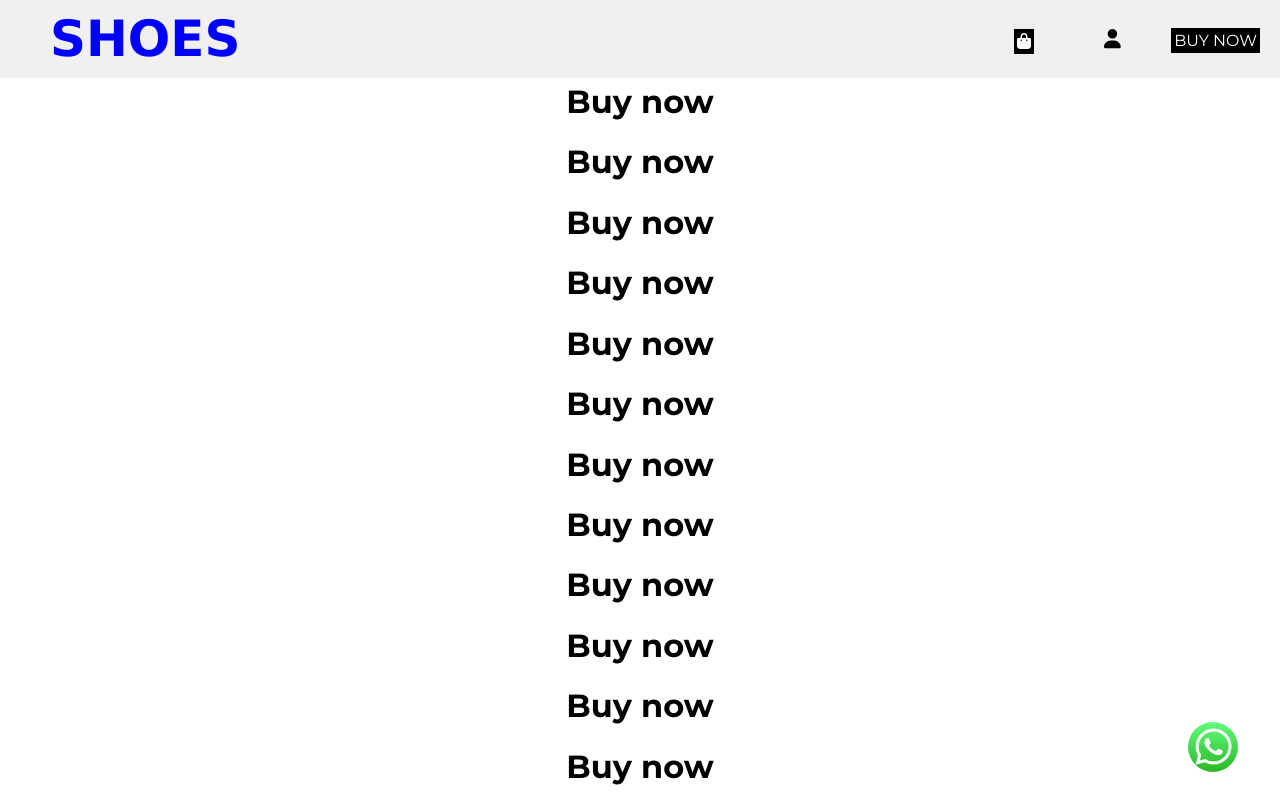
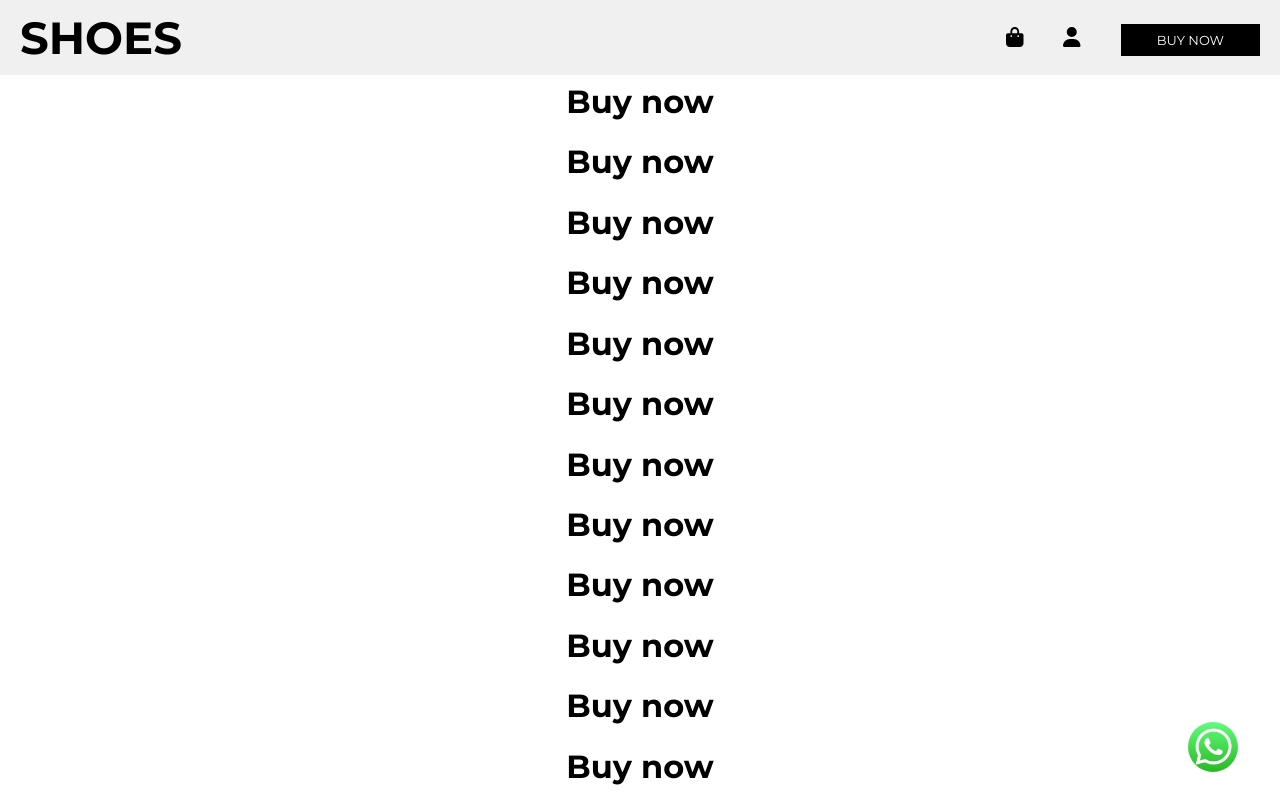
Before and after one commit to OmPrakashMallik2/SNEAKSTAR, a React (Create React App) app: page /buynow in a window 1280 px wide. Shown: the top 800 px of the page. Built offline with nearby package versions, Linux system fonts and the light colour scheme; a web font is replaced by a local one.

Commit message:
nav finished

```diff
--- a/src/components/BulkOrder.js
+++ b/src/components/BulkOrder.js
@@ -7,7 +7,7 @@ function BulkOrder() {
     <div className='bulk'>
 
       <div className='bulk-pic'>
-        <img src='https://d3vk3ilzkajryp.cloudfront.net/blanko-webp/boxes.webp' />
+        <img src='https://d3vk3ilzkajryp.cloudfront.net/blanko-webp/boxes.webp' alt='bulk'/>
       </div>
 
       <div className='bulk-info'>
--- a/src/components/Nav.css
+++ b/src/components/Nav.css
@@ -2,6 +2,7 @@
     position: fixed;
     top: 0;
     width: 100%;
+    z-index: 1000;
     display: flex;
     justify-content: space-between;
     align-items: center;
@@ -15,12 +16,11 @@
 }
 
 .title{
-    font-family:'Lucida Sans', 'Lucida Sans Regular', 'Lucida Grande', 'Lucida Sans Unicode', Geneva, Verdana, sans-serif;
-    color: blue;
-    padding-left: 40px;
+    color: black;
+    padding-left: 10px;
     text-decoration: none;
-    font-weight: 600;
-    font-size: 50px;
+    font-weight: 650;
+    font-size: 45px;
 }
 
 .right {
@@ -31,16 +31,25 @@
     padding: 0;
 }
 
-.right li {
-    margin: 0 20px;
-    font-size: larger;
+.right li Link {
+    color: black;
 }
 
-.right a {
-    margin: 10px;
-    padding: 3px;
+.right li {
+    /* color: black; */
+    margin: 0 20px;
+    font-size: 20px;
+}
+
+.right li .cart{
+    color: black;
+}
+
+.right li .buynow {
+    margin-right: 10px;
+    font-size: small;
+    padding: 8px 36px;
     text-decoration: none;
     background-color: black;
     color:white;
-    font-size: medium;
 }
--- a/src/components/Nav.js
+++ b/src/components/Nav.js
@@ -7,19 +7,21 @@ import { Link } from 'react-router-dom';
 function Navbar() { // Use camelCase for the component name (Navbar instead of navbar)
   return (
     <div className='nav'>
+
       <div className='left'>
         <Link to="/" className='title'>SHOES</Link>
       </div>
+
       <ul className='right'>
-        <li>
 
-          <li><Link to="/buynow"><FontAwesomeIcon icon={faBagShopping} /></Link></li>
-        </li>
-        <li>
-          <FontAwesomeIcon icon={faUser} />
-        </li>
-        <li><Link to="/buynow">BUY NOW</Link></li>
+        <li><Link className='cart' to="/buynow"><FontAwesomeIcon icon={faBagShopping} /></Link></li>
+
+        <li><FontAwesomeIcon icon={faUser} /></li>
+
+        <li><Link className='buynow' to="/buynow">BUY NOW</Link></li>
+
       </ul>
+
     </div>
   );
 }
--- a/src/components/Video.css
+++ b/src/components/Video.css
@@ -1,6 +1,7 @@
 .Video {
   position: relative;
   width: 100%;
+  z-index: 1;
 }
 
 .Video video {
```
